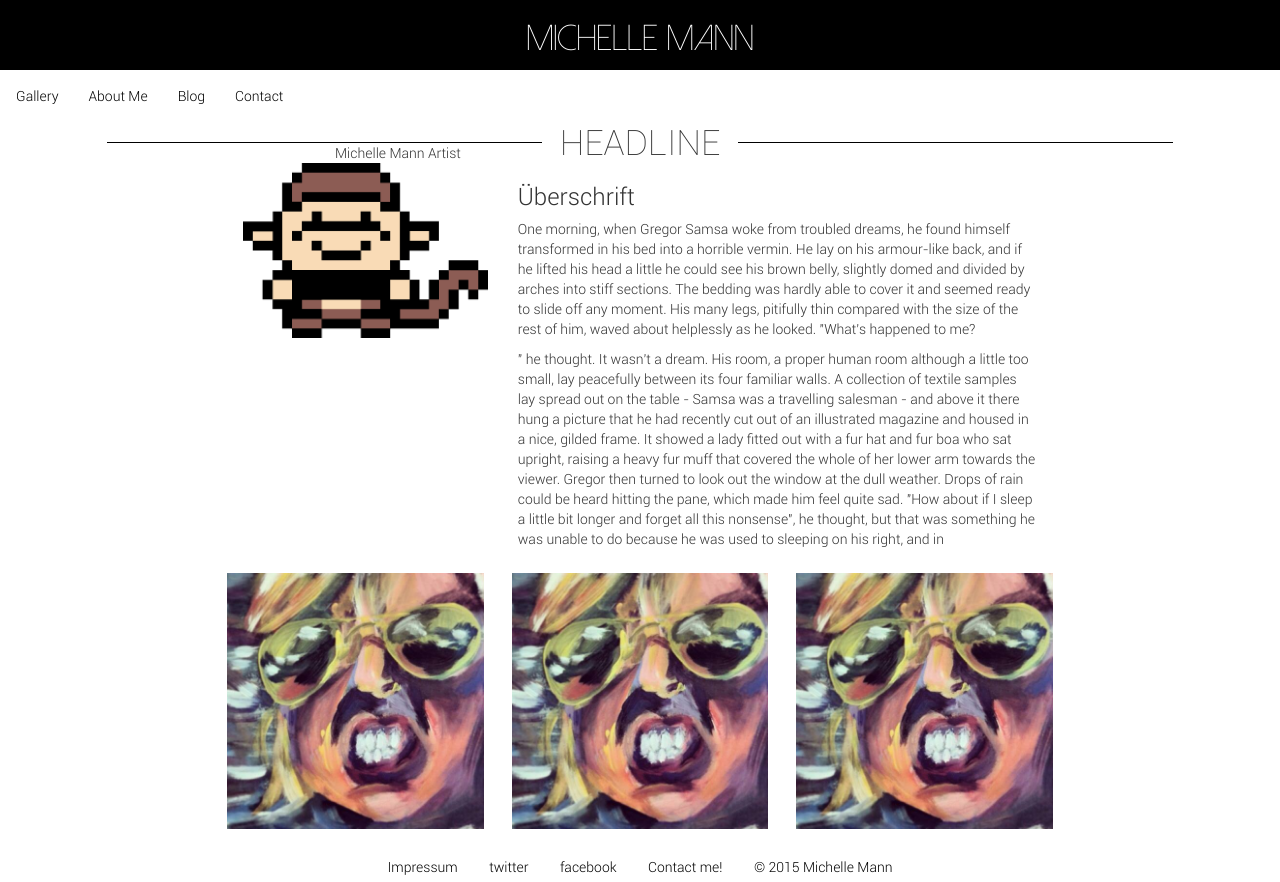
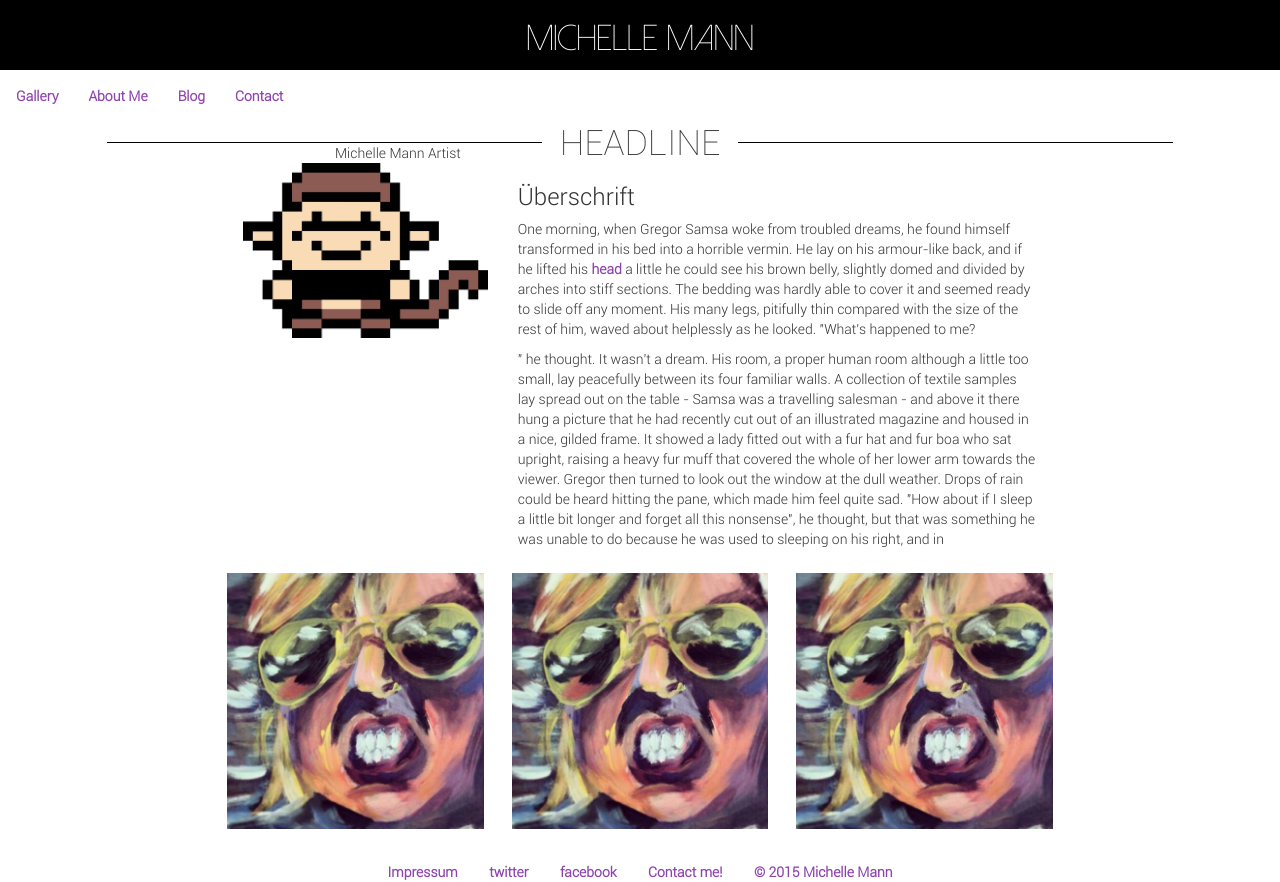
Before and after one commit to MDMann/Portfolio, a plain HTML site: page index.html in a window 1280 px wide. Drawn offline with nearby package versions, Linux system fonts and the light colour scheme; files whose address does not match are found by name.

Commit message:
Link Hover
Hovering of the different Links

```diff
--- a/css/style.scss
+++ b/css/style.scss
@@ -102,6 +102,7 @@
 // Colors
 $color-darkest: black;
 $color-lightest: white;
+$color-accent: rgba(142, 68, 173, 1);
 
 // Fonts
 $font-head: dolce_vita_lightsuper_light;
@@ -111,6 +112,7 @@ $font-thin: robotothin;
 //************************************************************** Mixins *************************************************************
 
 // Browser
+
 @mixin transition ($pices, $time, $kind) {
     -webkit-transition: $pices, $time, $kind;
        -moz-transition: $pices, $time, $kind;
@@ -136,6 +138,7 @@ $font-thin: robotothin;
 }
 
 /************************************************************** Basics **************************************************************/
+
 * {
 	font-family: $font-main;
 }
@@ -148,17 +151,59 @@ html, body {
     margin: 0px;
 }
 
+/******************************** Links *****************************/
+
 a {
-	color: $color-darkest;
+  color: $color-accent;
+  position: relative;
+  font-weight: 600;
+  display: inline-block;
+  text-decoration: none;
+  @include transition (all, .3s, linear);
 
-	&:hover {
-		color: $color-darkest;
-		text-decoration: none;
-	}
+    &:hover {
+        color: $color-darkest;
+        text-decoration: none;
+    }
+
+    &:before, &:after {
+        content: '';
+        background: $color-accent;
+        position: absolute;
+        width: 0;
+        height: 2px;
+        @include transition (all, .3s, linear);
+    }
+
+    &:before {
+        top: 0;
+        left: 0;
+    }
+
+    &:after {
+        top: 100%;
+        right: 0;
+    }
+
+    &:hover:before, &:hover:after {
+        width: 100%;
+    }
 }
 
+.no-hover {
+    &:before, &:after {
+    background: none;
+    }
+}
 
-/* Branding */
+.thinner-hover {
+    &:before, &:after {
+    height: 1px;
+    }
+}
+
+/****************************** Branding *************************/
+
 .branding-head {
 	background-color: $color-darkest;
 	text-align: center;
@@ -170,10 +215,11 @@ a {
 	}
 }
 
-/* Navbar */
+/******************************* Navbar **************************/
 
 
-/* Headline */
+/****************************** Headline *************************/
+
 .headline {
     div {
         height: 1px;
@@ -194,13 +240,14 @@ a {
     }
 }
 
-/* Slideshow */
+/***************************** Slideshow ************************/
 
 
-/* Box */
+/******************************** Box ***************************/
 
 
-/* Gallery */
+/****************************** Gallery *************************/
+
 .gallery-container {
     .col {
         padding: 0;
@@ -232,18 +279,18 @@ a {
             cursor: pointer;
             position: absolute;
             opacity: 0;
-            @include transition (all, 0.15s, ease-in-out);
+            @include transition (all, 0.25s, ease-in-out);
         }
 
         img {
             width: 100%;
-            @include transition (all, 0.15s, ease-in-out);
+            @include transition (all, 0.2s, ease-in-out);
         }
 
         .blur {
             width: 100%;
             height: 100%;
-            background-color: rgba(142, 68, 173, 1);
+            background-color: $color-accent;
             z-index: 5;
             position: absolute;
         }
@@ -266,7 +313,7 @@ a {
     }
 }
 
-/* Footer */
+/**************************** Footer *************************/
 #footer {
     width: 100%;
     background: {
@@ -277,7 +324,7 @@ a {
     bottom: 0;
     left: 0;
     text-align: center;
-    margin-top: 1em;
+    margin: 1em 0 0.5em 0;
 
     a {
         margin: {
--- a/index.html
+++ b/index.html
@@ -70,7 +70,7 @@
         </div>
         <article class="col col-lg-8">
           <h3>Überschrift</h3>
-          <p>One morning, when Gregor Samsa woke from troubled dreams, he found himself transformed in his bed into a horrible vermin. He lay on his armour-like back, and if he lifted his head a little he could see his brown belly, slightly domed and divided by arches into stiff sections. The bedding was hardly able to cover it and seemed ready to slide off any moment. His many legs, pitifully thin compared with the size of the rest of him, waved about helplessly as he looked. "What's happened to me?</p>
+          <p>One morning, when Gregor Samsa woke from troubled dreams, he found himself transformed in his bed into a horrible vermin. He lay on his armour-like back, and if he lifted his <a href="#" class="thinner-hover">head</a> a little he could see his brown belly, slightly domed and divided by arches into stiff sections. The bedding was hardly able to cover it and seemed ready to slide off any moment. His many legs, pitifully thin compared with the size of the rest of him, waved about helplessly as he looked. "What's happened to me?</p>
 
           <p>" he thought. It wasn't a dream. His room, a proper human room although a little too small, lay peacefully between its four familiar walls. A collection of textile samples lay spread out on the table - Samsa was a travelling salesman - and above it there hung a picture that he had recently cut out of an illustrated magazine and housed in a nice, gilded frame. It showed a lady fitted out with a fur hat and fur boa who sat upright, raising a heavy fur muff that covered the whole of her lower arm towards the viewer. Gregor then turned to look out the window at the dull weather. Drops of rain could be heard hitting the pane, which made him feel quite sad. "How about if I sleep a little bit longer and forget all this nonsense", he thought, but that was something he was unable to do because he was used to sleeping on his right, and in</p>
         </article>
@@ -82,10 +82,10 @@
   <div class="gallery-container">
     <div class="row">
       <div class="col col-lg-8 col-lg-offset-2 col-md-19 col-md-offset-1 col-sm-10 col-sm-offset-1 col-xs-12">
+        <div class="row">
 
-        <div class="row">
           <div class="col col-lg-4 col-md-4 col-sm-4 col-xs-6">
-            <a href="#">
+            <a href="#" class="no-hover">
               <div class="outer-content">
                 <img src="img/1526510_657697967602718_321060540_n.jpg" class="img-responsive">
                 <div class="caption">
@@ -98,8 +98,9 @@
               </div>
             </a>
           </div>
+
           <div class="col col-lg-4 col-md-4 col-sm-4 col-xs-6">
-            <a href="#">
+            <a href="#" class="no-hover">
               <div class="outer-content">
                 <img src="img/1526510_657697967602718_321060540_n.jpg" class="img-responsive">
                 <div class="caption">
@@ -112,8 +113,9 @@
               </div>
             </a>
           </div>
+
           <div class="col col-lg-4 col-md-4 col-sm-4 col-xs-6">
-            <a href="#">
+            <a href="#" class="no-hover">
               <div class="outer-content">
                 <img src="img/1526510_657697967602718_321060540_n.jpg" class="img-responsive">
                 <div class="caption">
@@ -128,7 +130,6 @@
           </div>
 
         </div>
-
       </div>
     </div>
   </div>
```
Also changed, not shown: css/style.css, 1 other file.
